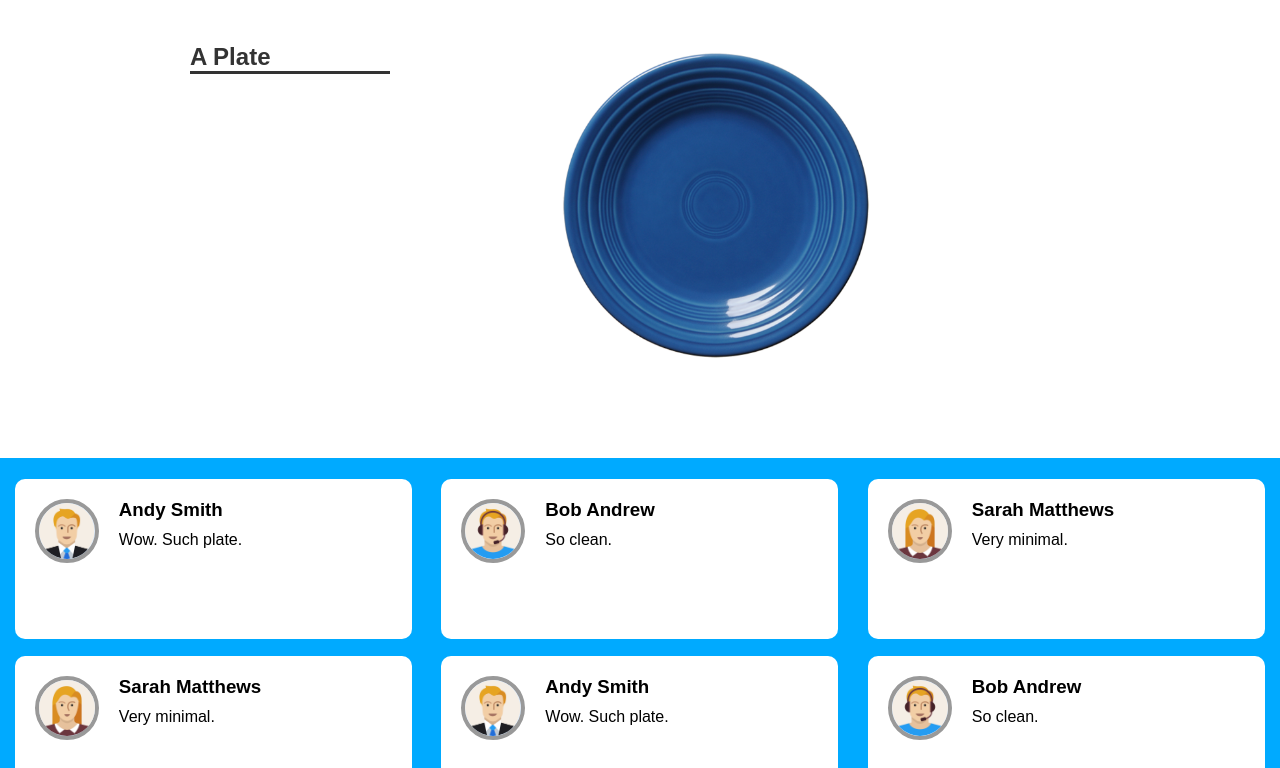
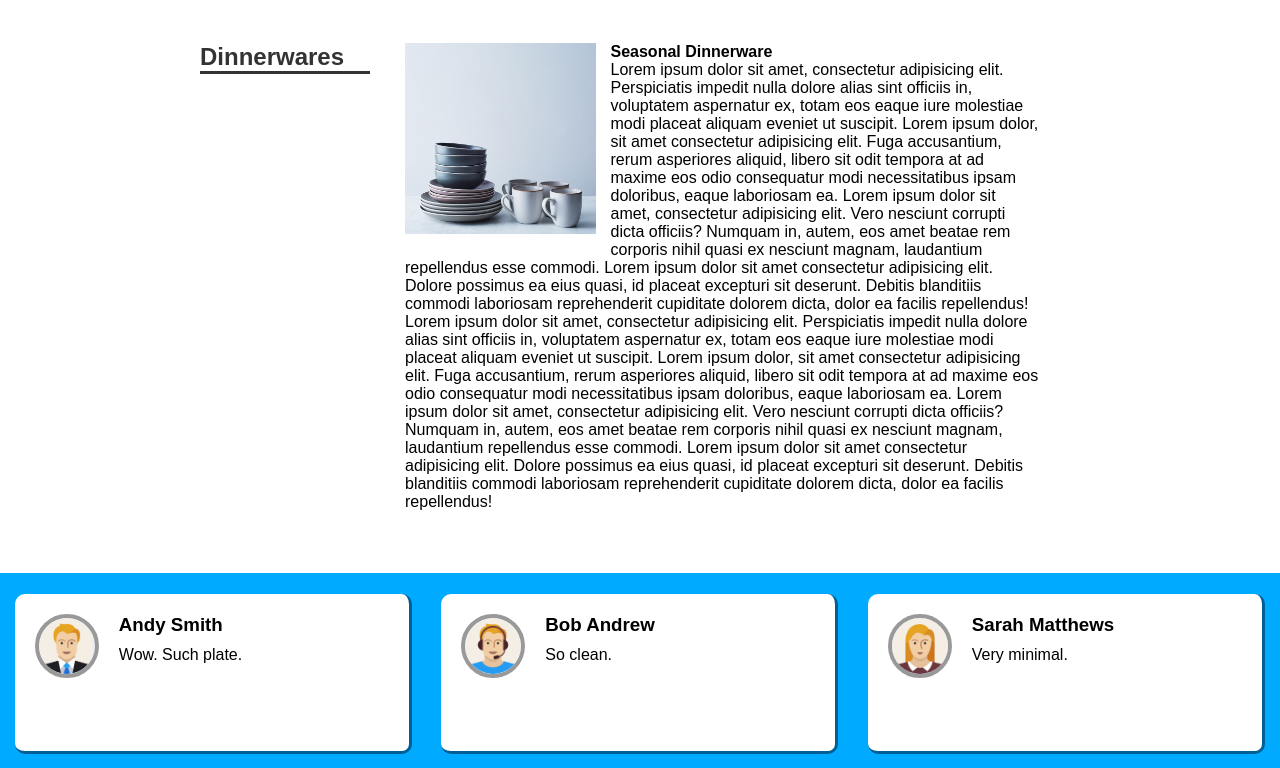
Before and after one commit to suniga-mrs/clean, a plain HTML site: page index.html in a window 1280 px wide. Shown: the part 67-835 px from the top of the page. Drawn offline with Linux system fonts and the light colour scheme; a web font is replaced by a local one.

Commit message:
update on mod03-09

```diff
--- a/assets/css/style.css
+++ b/assets/css/style.css
@@ -12,10 +12,13 @@
 }
 
 .sidebar {
-	height: 300px;
-	/*background-color: #f09a9d;*/
+	height: 325px;
+	/* background-color: #f09a9d; */
 	width: 200px;
 	float: left;
+	border-radius: 10px;
+	padding: 0px 20px 0 10px;
+	/* border: 3px solid rgb(5, 54, 78); */
 }
 
 .content	{
@@ -23,9 +26,9 @@
 	width: 650px;
 	/*background-color: #f5cf8e;*/
 	float: left;
-
-
-
+	padding-left: 15px;
+	/* padding-top: 10px; */
+    justify-content: center;
 }
 
 .footer	{
@@ -40,6 +43,7 @@
 
 .page {
 	width: 900px;
+	height: 510px;
 	margin: 0 auto;
 	/*border: 1px solid red;*/ /*put border around recognized heights*/
 	/*background-color: #EAEDF0;*/
@@ -64,12 +68,24 @@
 	margin: 8.5px 1.16%;
 	float: left;
 	border-radius: 10px;
+	border-right: 3px solid rgb(0, 95, 150);
+	border-bottom: 3px solid rgb(0, 95, 150);
+
 }
 
 .article-image {
-	/*float: left;*/
-	width: 50%;
+	/* float: left; */
+	width: 30%;
+	margin: 0 15px 8px 0;
 
+}
+
+.f-left {
+	float: left;
+}
+
+.f-right {
+	float: right;
 }
 .avatar {
 	float: left;
@@ -101,11 +117,11 @@
 	font-family: 'Archivo Black', sans-serif;
 	text-transform: uppercase;
 	letter-spacing: 0.2rem;
-	color: #FFF;
+	color: #fff;
 }
 
 .logo-container {
-	margin-top: 1em;
+	margin-top: 0.5em;
 	margin-left: 1.2em;
 	float: left;
 }
--- a/index.html
+++ b/index.html
@@ -24,12 +24,18 @@
 
 			<div class="sidebar">
 
-				<h2>A Plate</h2>
+				<h2>Dinnerwares</h2>
 
 			</div>
 
-			<div class="content center">
-				<img src="assets/images/plate.png" class="article-image">
+			<div class="content">
+				<img src="assets/images/dinnerware.jpg" class="article-image f-left">
+				<h4>Seasonal Dinnerware</h4>
+				<p>Lorem ipsum dolor sit amet, consectetur adipisicing elit. Perspiciatis impedit nulla dolore alias sint officiis in, voluptatem aspernatur ex, totam eos eaque iure molestiae modi placeat aliquam eveniet ut suscipit.
+					Lorem ipsum dolor, sit amet consectetur adipisicing elit. Fuga accusantium, rerum asperiores aliquid, libero sit odit tempora at ad maxime eos odio consequatur modi necessitatibus ipsam doloribus, eaque laboriosam ea. Lorem ipsum dolor sit amet, consectetur adipisicing elit. Vero nesciunt corrupti dicta officiis? Numquam in, autem, eos amet beatae rem corporis nihil quasi ex nesciunt magnam, laudantium repellendus esse commodi. Lorem ipsum dolor sit amet consectetur adipisicing elit. Dolore possimus ea eius quasi, id placeat excepturi sit deserunt. Debitis blanditiis commodi laboriosam reprehenderit cupiditate dolorem dicta, dolor ea facilis repellendus!
+					Lorem ipsum dolor sit amet, consectetur adipisicing elit. Perspiciatis impedit nulla dolore alias sint officiis in, voluptatem aspernatur ex, totam eos eaque iure molestiae modi placeat aliquam eveniet ut suscipit.
+					Lorem ipsum dolor, sit amet consectetur adipisicing elit. Fuga accusantium, rerum asperiores aliquid, libero sit odit tempora at ad maxime eos odio consequatur modi necessitatibus ipsam doloribus, eaque laboriosam ea. Lorem ipsum dolor sit amet, consectetur adipisicing elit. Vero nesciunt corrupti dicta officiis? Numquam in, autem, eos amet beatae rem corporis nihil quasi ex nesciunt magnam, laudantium repellendus esse commodi. Lorem ipsum dolor sit amet consectetur adipisicing elit. Dolore possimus ea eius quasi, id placeat excepturi sit deserunt. Debitis blanditiis commodi laboriosam reprehenderit cupiditate dolorem dicta, dolor ea facilis repellendus!
+				</p>
 
 			</div>
 
```
Also changed, not shown: assets/images/dinnerware.jpg (added), assets/images/dinnerware2.jpg (added).
